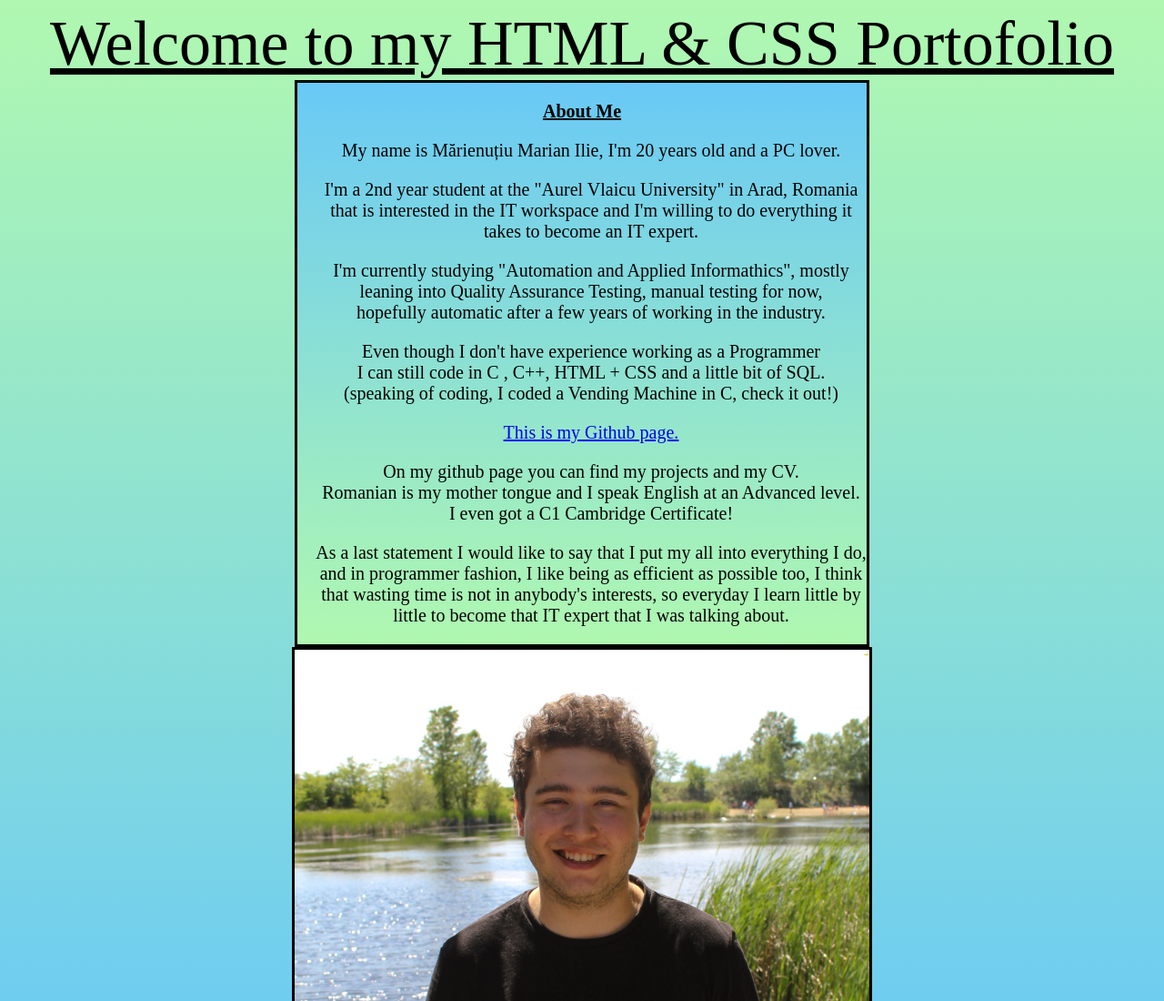
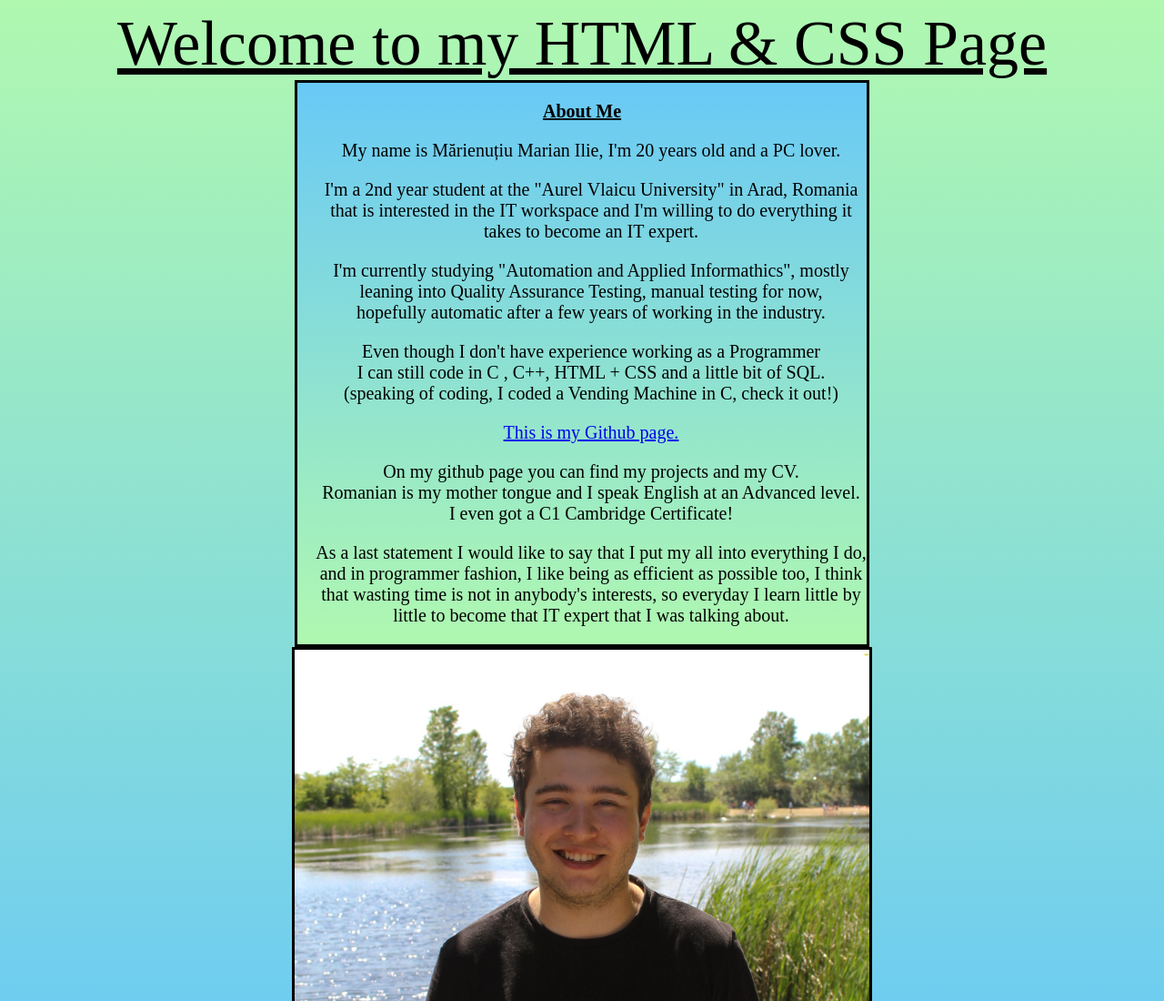
Before and after one commit to MarinSubmarin/HTML-INTRO, a plain HTML site: page index.html in a window 1280 px wide. Shown: the top 1100 px of the page at 91% size. Drawn offline with Linux system fonts and the light colour scheme.

Commit message:
Update index.html

```diff
--- a/index.html
+++ b/index.html
@@ -8,7 +8,7 @@
 
 </head>
 <body>
-<p id="title">Welcome to my HTML & CSS Portofolio</p>
+<p id="title">Welcome to my HTML & CSS Page</p>
 <div id="fakebody0">
     <div id="fakebody1">
         <p id="abt"><b>About Me</b></p>
```
